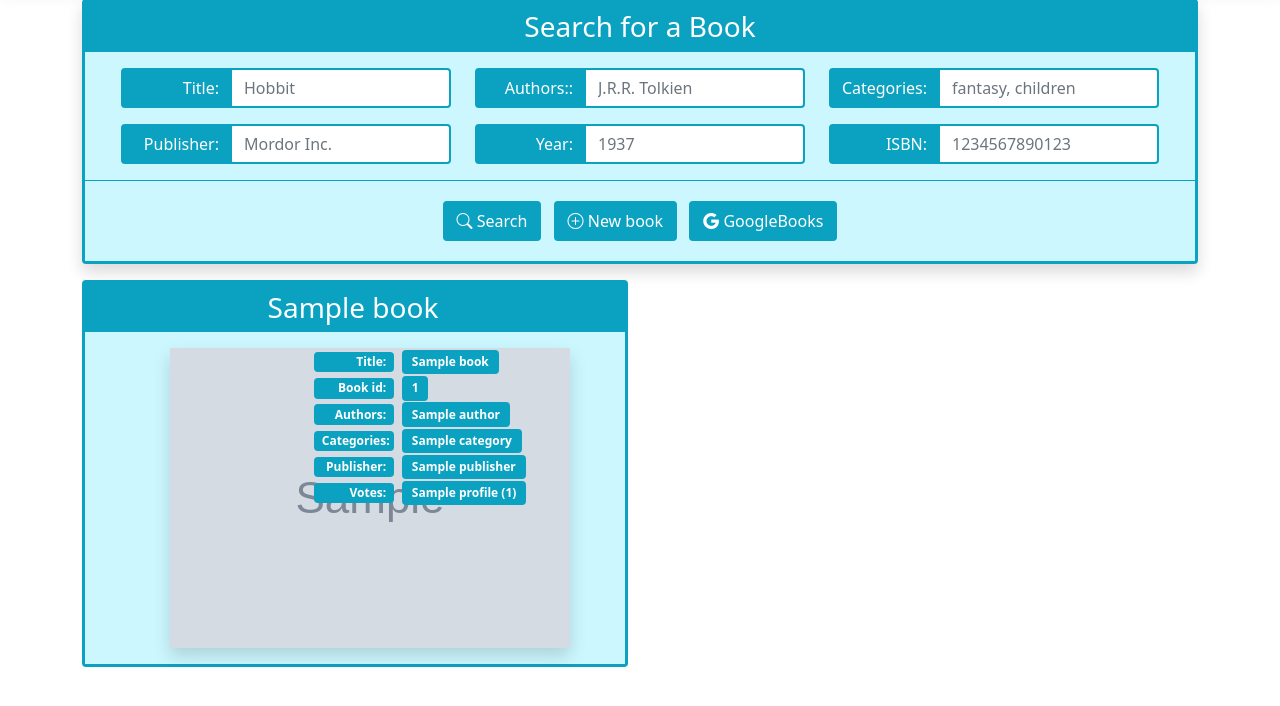
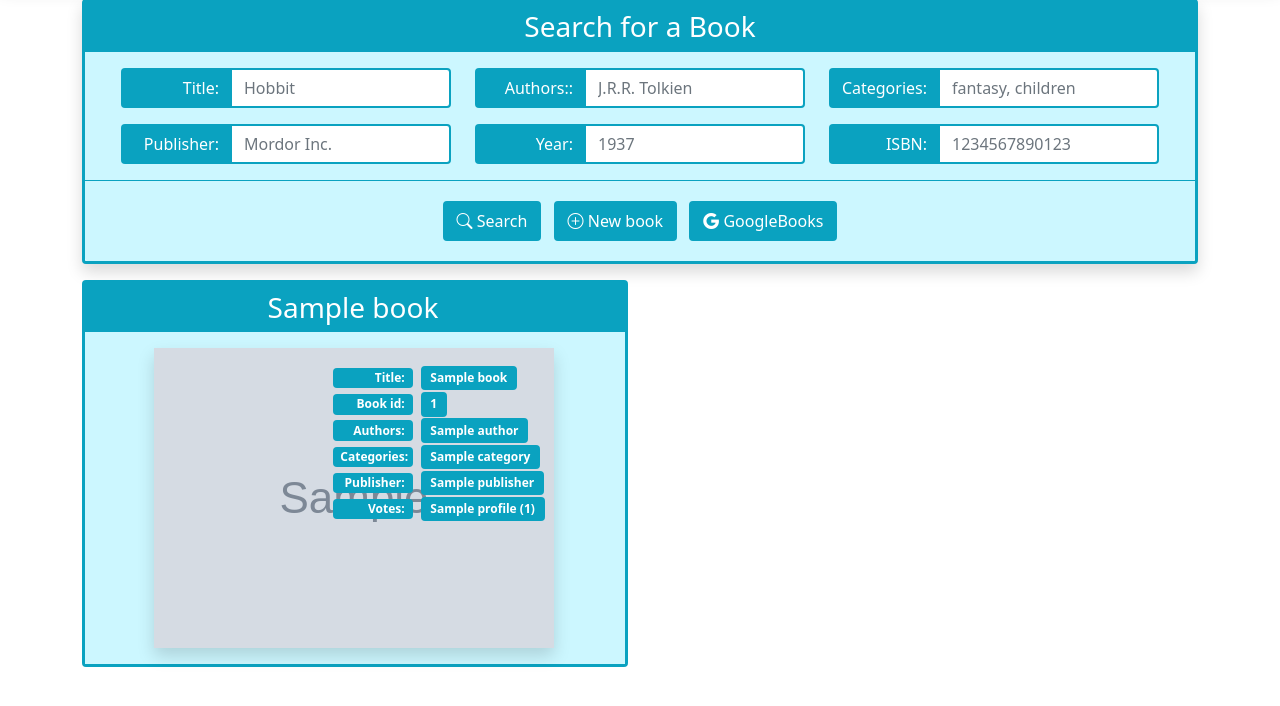
Before and after one commit to artur-wrzosek/mybookshelf, a Django app: page / in a window 1280 px wide. Shown: the part 73-779 px from the top of the page. Run offline with Django 4.2, Linux system fonts and the light colour scheme; tables that the repository leaves empty hold one stand-in row (values such as "Sample post"); grey boxes marked "Sample" are stand-in pictures.

Commit message:
response test

```diff
--- a/myBooks/templates/finder/book_list_element.html
+++ b/myBooks/templates/finder/book_list_element.html
@@ -22,7 +22,7 @@
     </div>
 
     <div class="card-body p-3" >
-        <div class="row row-cols-2 justify-content-start justify-content-md-center">
+        <div class="row row-cols-1 row-cols-sm-2 justify-content-center">
             <div class="col mx-3" style="max-width: 128px;">
                 <a href="{% url 'book-detail' book.id %}">
                     <img src="{% if book.thumbnail %}{{ book.thumbnail }}{% else %}https://books.google.pl/googlebooks/images/no_cover_thumb.gif{% endif %}"
@@ -30,8 +30,8 @@
                  class="shadow"  alt="">
                 </a>
             </div>
-            <div class="col">
-                <div class="row row-cols-2  g-2 justify-content-start">
+            <div class="col m-3">
+                <div class="row row-cols-2  g-2 justify-content-center">
                     <div class="col-auto">
                         <span class="badge text-end" style="width: 80px">
                             Title:
@@ -44,7 +44,7 @@
                     </div>
 
                 </div>
-                <div class="row row-cols-2  g-2 justify-content-start">
+                <div class="row row-cols-2  g-2 justify-content-center">
                     <div class="col-auto">
                         <span class="badge text-end" style="width: 80px">
                             Book id:
@@ -57,7 +57,7 @@
                     </div>
 
                 </div>
-                <div class="row row-cols-2  g-2 justify-content-start">
+                <div class="row row-cols-2  g-2 justify-content-center">
                     <div class="col-auto">
                         <span class="badge text-end" style="width: 80px">
                             Authors:
@@ -77,7 +77,7 @@
 
                 </div>
 
-                <div class="row row-cols-2  g-2 justify-content-start">
+                <div class="row row-cols-2  g-2 justify-content-center">
                     <div class="col-auto">
                         <span class="badge text-end" style="width: 80px">
                             Categories:
@@ -96,7 +96,7 @@
                     </div>
                 </div>
 
-                <div class="row row-cols-2  g-2 justify-content-start">
+                <div class="row row-cols-2  g-2 justify-content-center">
                     <div class="col-auto">
                         <span class="badge text-end" style="width: 80px">
                             Publisher:
@@ -112,7 +112,7 @@
                         {% endif %}
                     </div>
                 </div>
-                <div class="row row-cols-2  g-2 justify-content-start">
+                <div class="row row-cols-2  g-2 justify-content-center">
                     <div class="col-auto">
                         <span class="badge text-end" style="width: 80px">
                             Votes:
```
